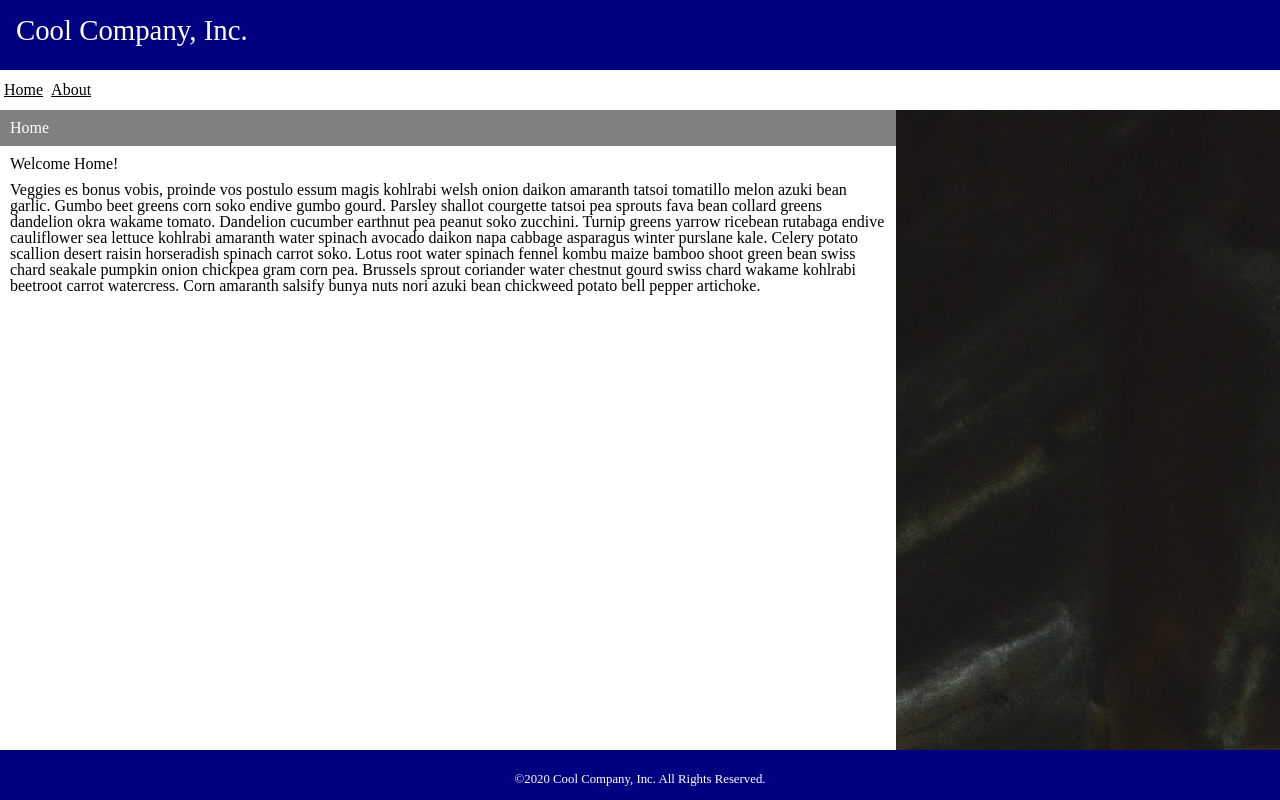
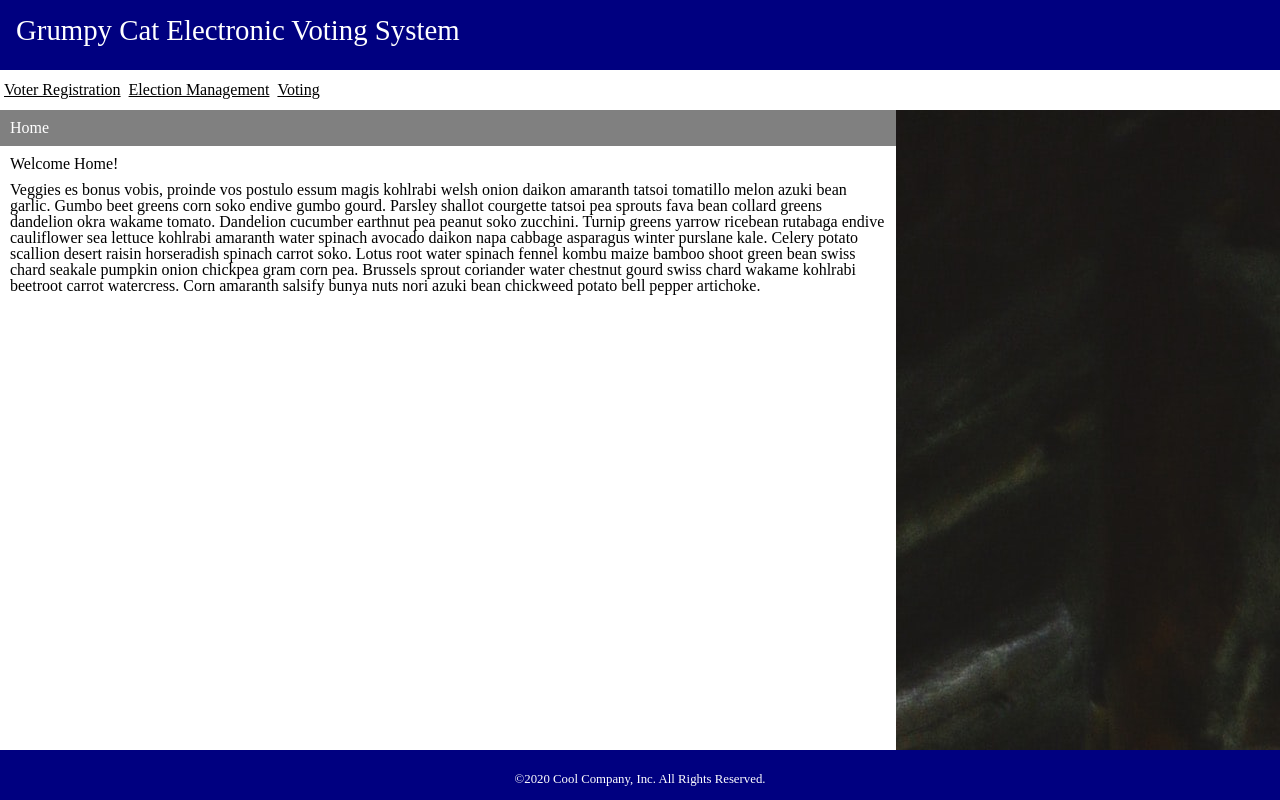
Before and after one commit to ryee98/grumpy-kitten, a React (Create React App) app in the folder app/: page / in a window 1280 px wide. Built offline with nearby package versions, Linux system fonts and the light colour scheme.

Commit message:
update app name and menu items

```diff
--- a/app/src/components/MainMenu.js
+++ b/app/src/components/MainMenu.js
@@ -7,8 +7,9 @@ export const MainMenu = () => {
 
   // ui model data
   const menuItems = [
-    { id: 1, url: '/', caption: 'Home' },
-    { id: 2, url: '/about', caption: 'About' },
+    { id: 1, url: '/voter_reg', caption: 'Voter Registration' },
+    { id: 2, url: '/election_mgmt', caption: 'Election Management' },
+    { id: 3, url: '/voting', caption: 'Voting'}
   ];
 
   return (
--- a/app/src/components/PageHeader.js
+++ b/app/src/components/PageHeader.js
@@ -6,7 +6,7 @@ export const PageHeader = () => {
     return (
         <header id="page-header">
             <div className="header">
-                <h1>Cool Company, Inc.</h1>
+                <h1>Grumpy Cat Electronic Voting System</h1>
             </div>
         </header>
         );
```
